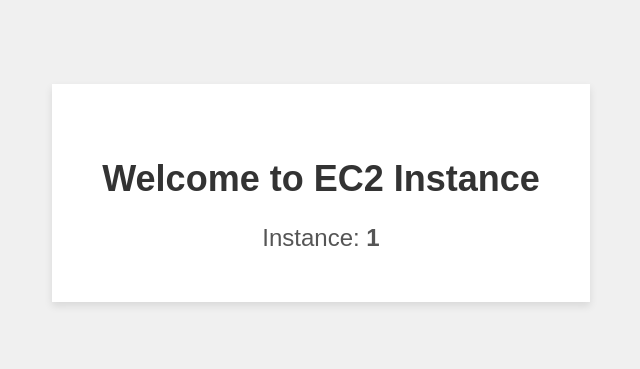
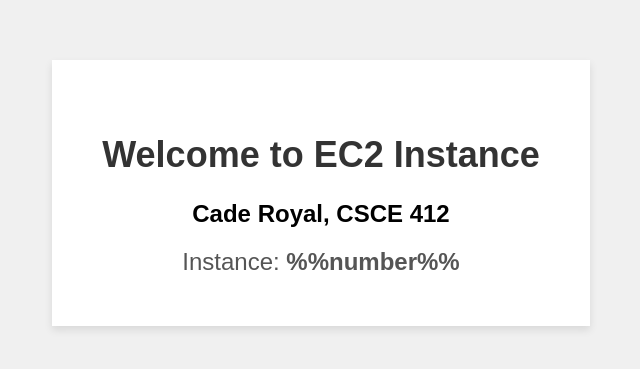
Before and after one commit to c2003-tamu/csce412project2, a plain HTML site: page nginx_html/index.html in a window 1280 px wide. Shown: the part 215-584 px from the top of the page, without its empty margins (319-959 px from the left). Drawn offline with Linux system fonts and the light colour scheme.

Commit message:
add number to different instances

```diff
--- a/nginx_html/index.html
+++ b/nginx_html/index.html
@@ -33,9 +33,10 @@
 <body>
     <div class="container">
         <h1>Welcome to EC2 Instance</h1>
-        <div class="instance">
+	<h2>Cade Royal, CSCE 412</h2>
+	<div class="instance">
             <!-- Change the following line to clearly define the instance -->
-            Instance: <strong>1</strong>
+            Instance: <strong>%%number%%</strong>
         </div>
     </div>
 </body>
```
Also changed, not shown: 1 other file.
